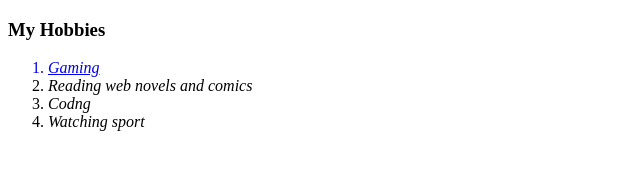
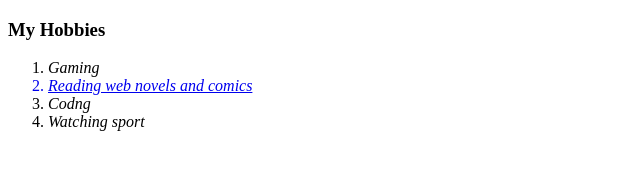
Before and after one commit to cruisedeath/cv, a plain HTML site: page hobbies.html in a window 1280 px wide. Shown: the whole page, without its empty margins (0-640 px from the left). Drawn offline with Linux system fonts and the light colour scheme.

Commit message:
Update hobbies.html

```diff
--- a/hobbies.html
+++ b/hobbies.html
@@ -9,8 +9,8 @@
 <body>
     <h3>My Hobbies</h3>
        <ol>
-        <a href="https://ranobes.net/"> <li><em>Gaming</em></li></a>
-         <li><em>Reading web novels and comics</em></li>
+         <li><em>Gaming</em></li>
+         <a href="https://ranobes.net/"> <li><em>Reading web novels and comics</em></li></a>
          <li><em>Codng</em></li>
          <li><em>Watching sport</em></li>
        </ol>
```
